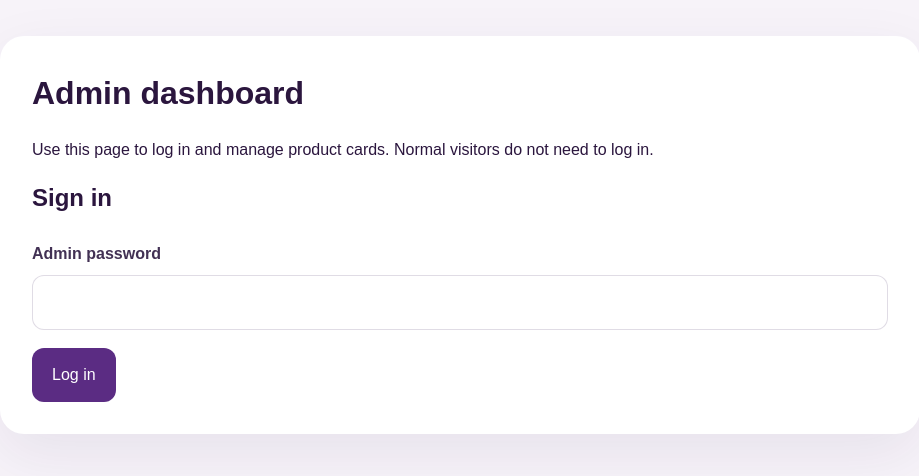
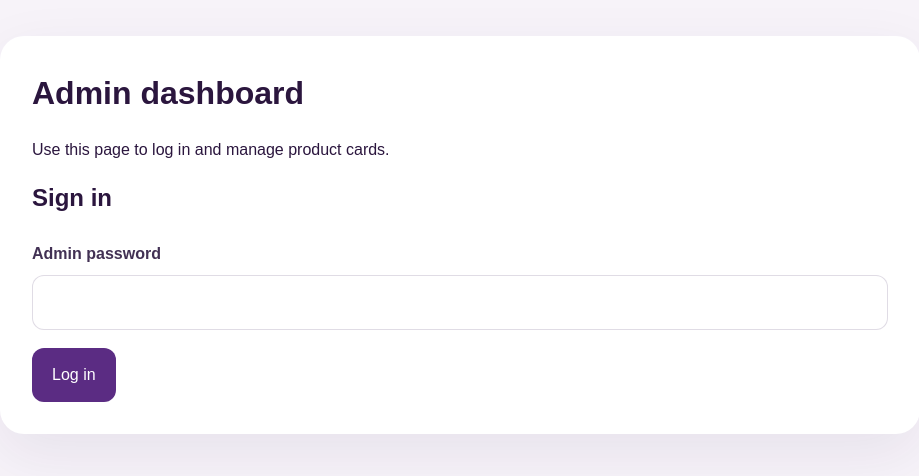
Before and after one commit to ShrenikGarg/Bespokee-Sourcing-Services, a website: page admin.html in a window 1280 px wide. Shown: the whole page, without its empty margins (180-1099 px from the left). Drawn offline with Linux system fonts and the light colour scheme; no server answers.

Commit message:
Admi Portal update

```diff
--- a/admin.html
+++ b/admin.html
@@ -70,7 +70,7 @@
     <div class="admin-panel">
       <header>
         <h1>Admin dashboard</h1>
-        <p>Use this page to log in and manage product cards. Normal visitors do not need to log in.</p>
+        <p>Use this page to log in and manage product cards.</p>
       </header>
 
       <div id="admin-message" class="admin-message"></div>
```
